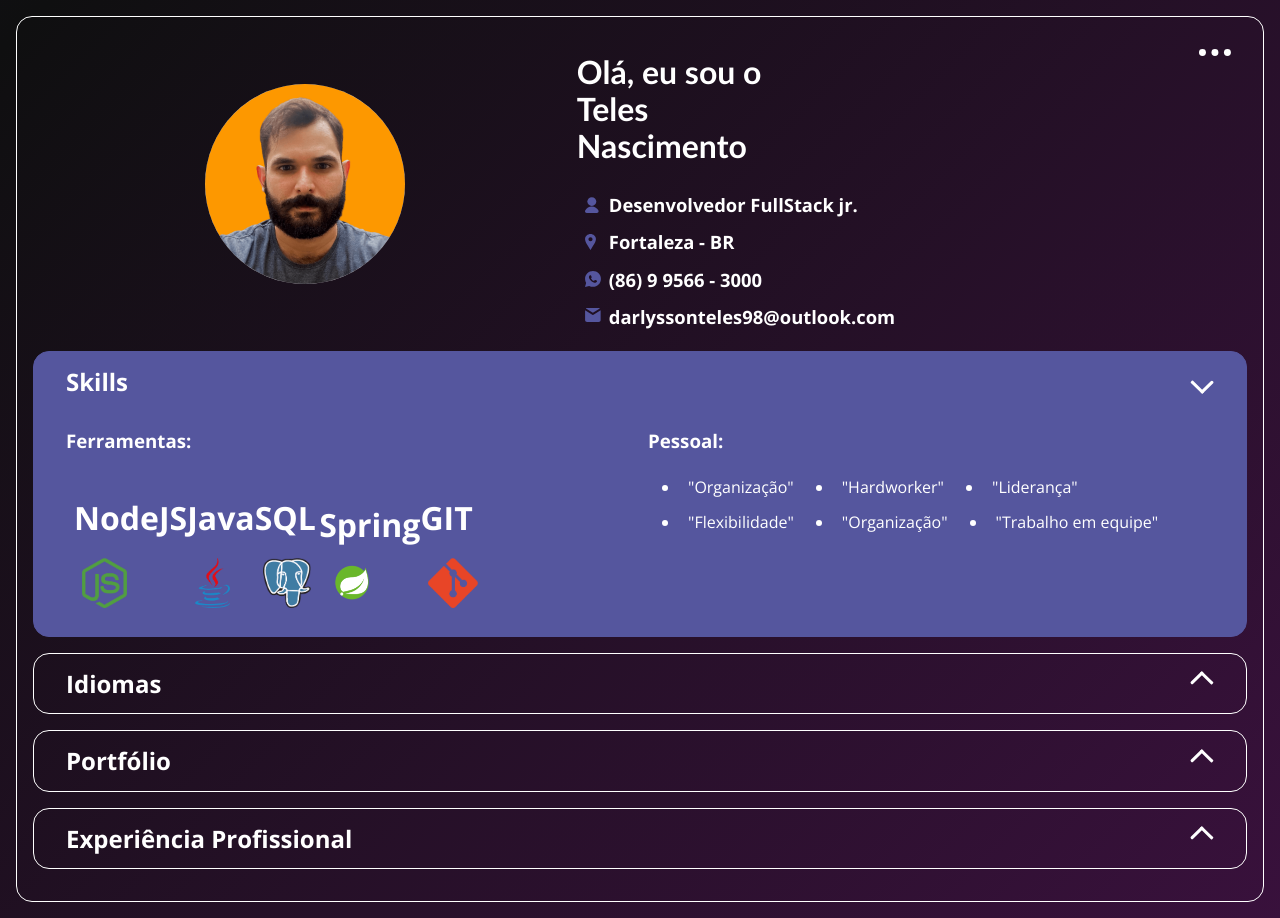
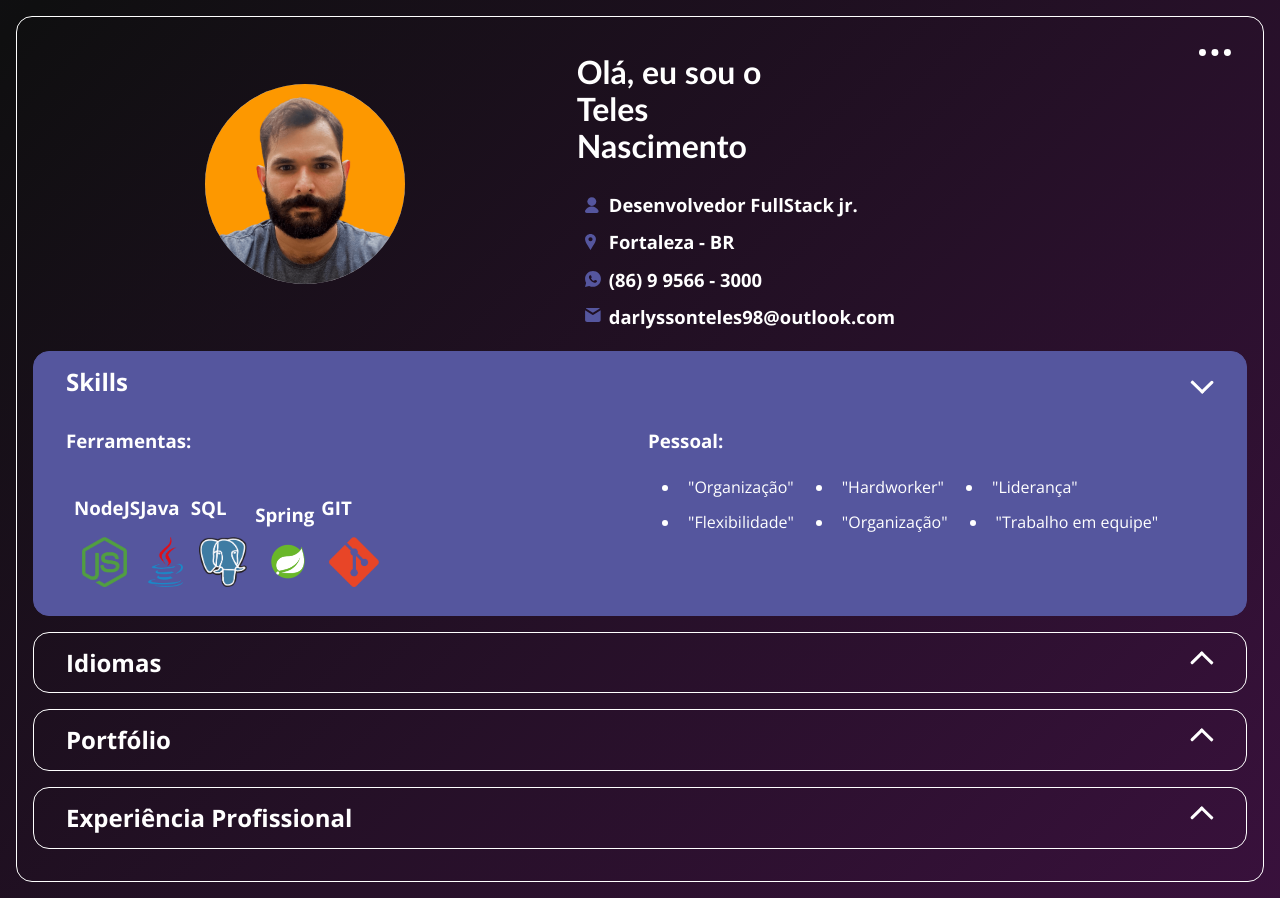
Before and after one commit to TelesNascimento25/Portfolio, a plain HTML site: page index.html in a window 1280 px wide. Both pictures are taken after a click on the button "Skills". Drawn offline with nearby package versions, Linux system fonts and the light colour scheme; files whose address does not match are found by name.

Commit message:
Update index.html

```diff
--- a/index.html
+++ b/index.html
@@ -54,23 +54,23 @@
                             <h3>Ferramentas:</h3>
                             <ul id="profile.skills.hardSkills">
                                 <li>
-                                    <h1> NodeJS </h1>
+                                    <h3> NodeJS </h3>
                                     <img src="./data/imgs/nodejs.png" alt="JavaScript">
                                 </li>
                                 <li>
-                                    <h1> Java </h1>
+                                    <h3> Java </h3>
                                     <img src="./data/imgs/java.png" alt="Java">
                                 </li>
                                 <li>
-                                    <h1> SQL </h1>
+                                    <h3> SQL </h3>
                                     <img src="./data/imgs/postgresql.png" alt="SQL">
                                 </li>
                                 <li>
-                                    <h1> Spring </h1>
+                                    <h3> Spring </h3>
                                     <img src="./data/imgs/spring.png" alt="Spring Webflux">
                                 </li>
                                 <li>
-                                    <h1> GIT </h1>
+                                    <h3> GIT </h3>
                                     <img src="./data/imgs/git.png" alt="Git">
                                 </li>
                             </ul>
@@ -113,7 +113,7 @@
                     <ul class="portfolio" id="profile.portfolio">
                         <li class="space">
                             <span class="portfolio-title"> </span>
-                            <a href="https://telesnascimento25.github.io/CSSProjeto1/">Landing Page Aplix</a>
+                            <a href="https://telesnascimento25.github.io/CSSProjeto1/">"Landing Page Aplix"</a>
                         </li>
                         <li class="space">
                             <span class="portfolio-title"></span>
```
